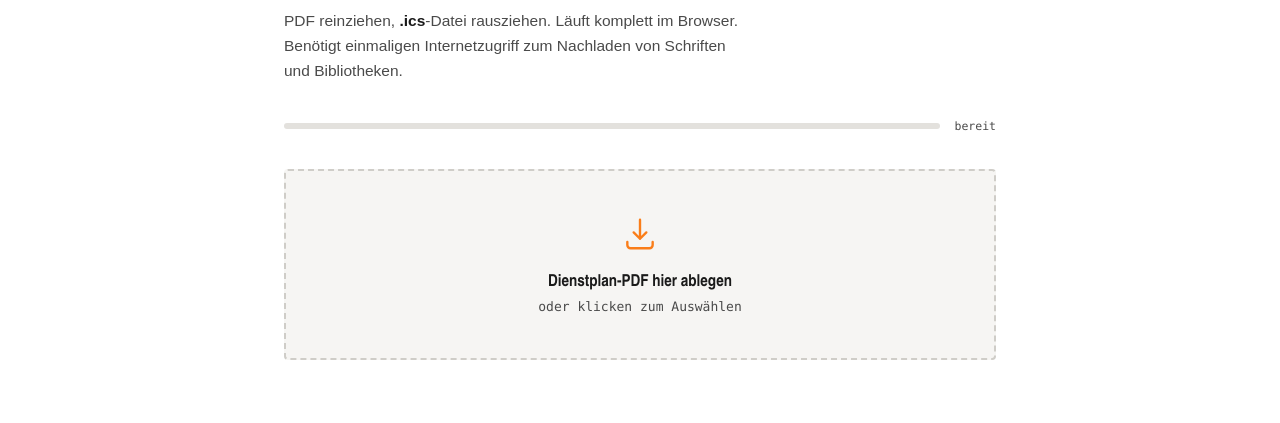
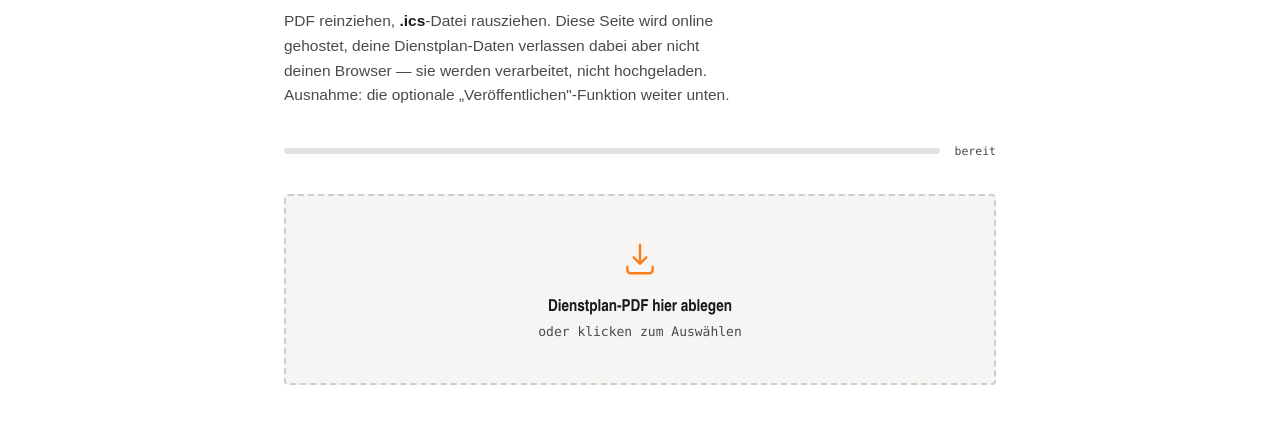
Before and after one commit to koepplj/dienstplan-tool, a plain HTML site: page index.html in a window 1280 px wide. Shown: the part 165-588 px from the top of the page. Drawn offline with Linux system fonts and the light colour scheme; a script that the page names is missing.

Commit message:
Text: Hinweis auf Online-Hosting praezisiert

```diff
--- a/index.html
+++ b/index.html
@@ -318,7 +318,7 @@
 <div class="wrap">
 
   <h1>Dienstplan (PDF) → Kalender (ICS)</h1>
-  <p class="sub">PDF reinziehen, <b>.ics</b>-Datei rausziehen. Läuft komplett im Browser. Benötigt einmaligen Internetzugriff zum Nachladen von Schriften und Bibliotheken.</p>
+  <p class="sub">PDF reinziehen, <b>.ics</b>-Datei rausziehen. Diese Seite wird online gehostet, deine Dienstplan-Daten verlassen dabei aber nicht deinen Browser — sie werden verarbeitet, nicht hochgeladen. Ausnahme: die optionale „Veröffentlichen"-Funktion weiter unten.</p>
 
   <div class="promo-strip">
     <div class="promo-track"><div class="promo-fill" id="promo-fill"></div></div>
```
